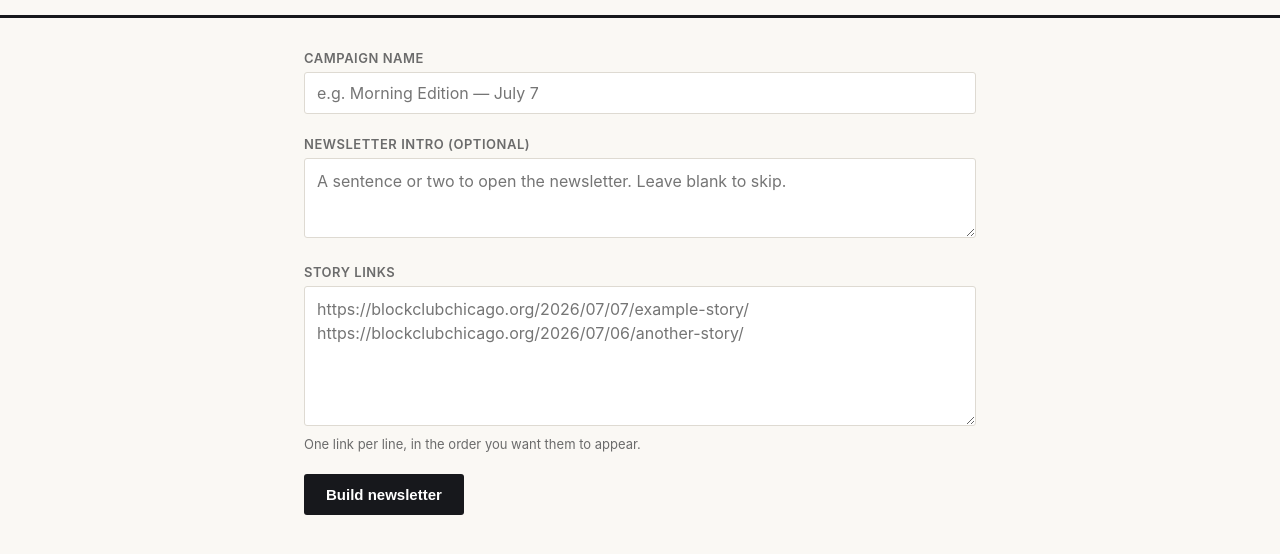
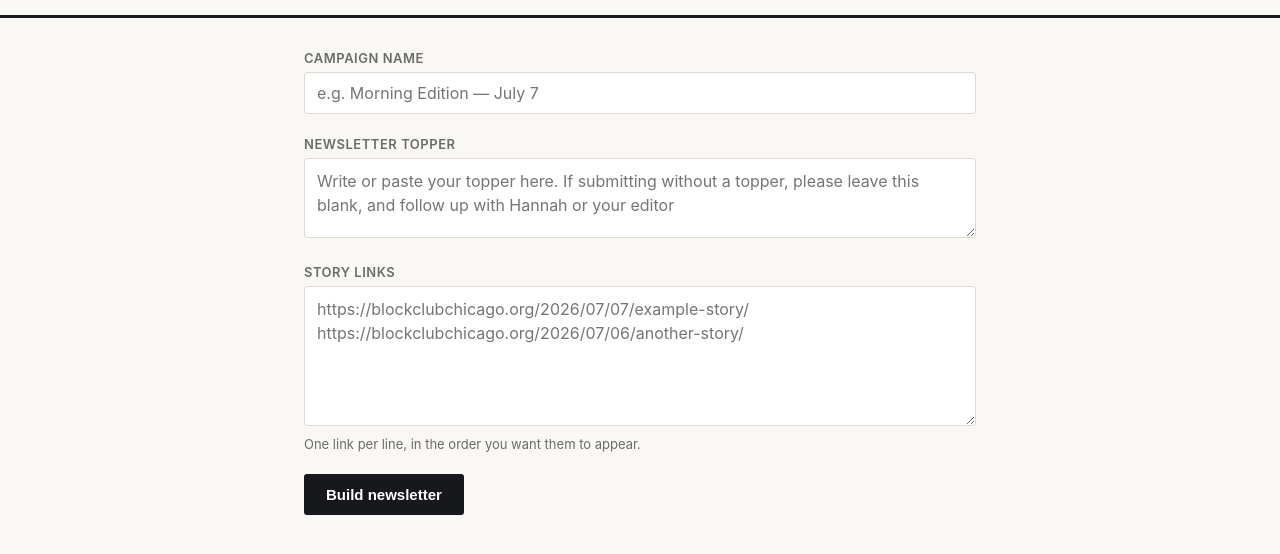
Before and after one commit to lizzie-boop/blockclub-newsletter-builder, a website: page index.html in a window 1280 px wide. Shown: the part 90-644 px from the top of the page. Drawn offline with Linux system fonts and the light colour scheme.

Commit message:
Update newsletter topper field label and placeholder text

```diff
--- a/index.html
+++ b/index.html
@@ -155,8 +155,8 @@
   </div>
 
   <div class="field">
-    <label for="introText">Newsletter intro (optional)</label>
-    <textarea id="introText" placeholder="A sentence or two to open the newsletter. Leave blank to skip." style="min-height:80px;"></textarea>
+    <label for="introText">Newsletter Topper</label>
+    <textarea id="introText" placeholder="Write or paste your topper here. If submitting without a topper, please leave this blank, and follow up with Hannah or your editor" style="min-height:80px;"></textarea>
   </div>
 
   <div class="field">
```
